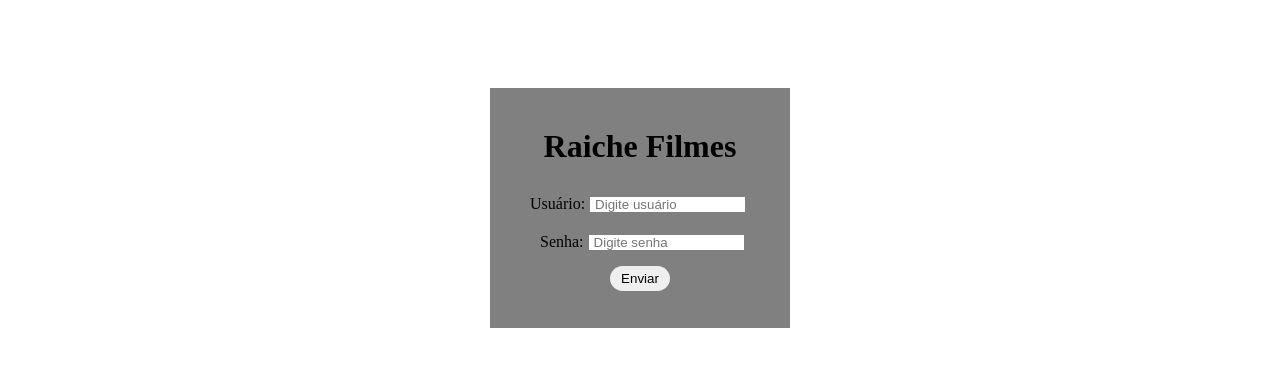
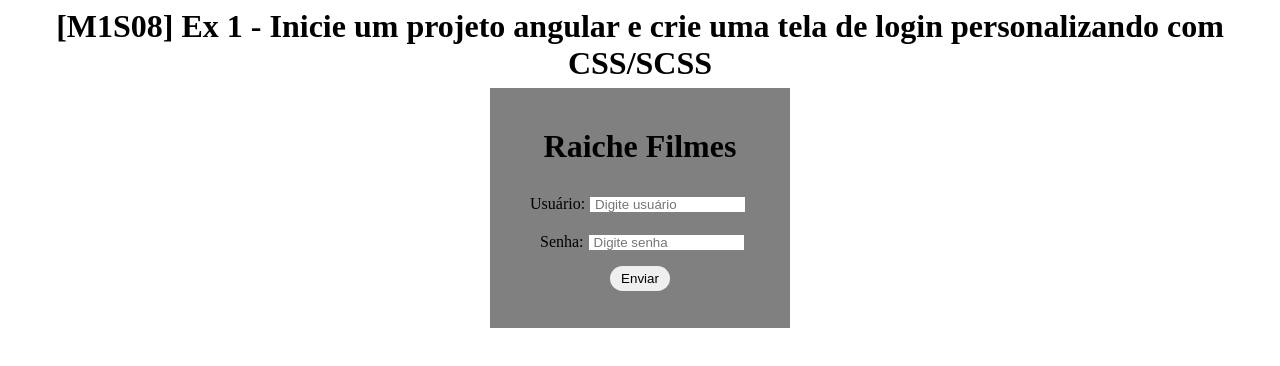
Before and after one commit to RodrigoRaiche/exerciciosAngular, an Angular app: page /login in a window 1280 px wide. Shown: the top 366 px of the page. Built offline with nearby package versions, Linux system fonts and the light colour scheme.

Commit message:
Atualizar hml ex1

```diff
--- a/src/app/views/login/login.component.html
+++ b/src/app/views/login/login.component.html
@@ -1,4 +1,5 @@
 <header>
+   <h1>[M1S08] Ex 1 - Inicie um projeto angular e crie uma tela de login personalizando com CSS/SCSS</h1>
 </header>
 <main>
     <form [formGroup]="_form" (ngSubmit)="submit()">
```
